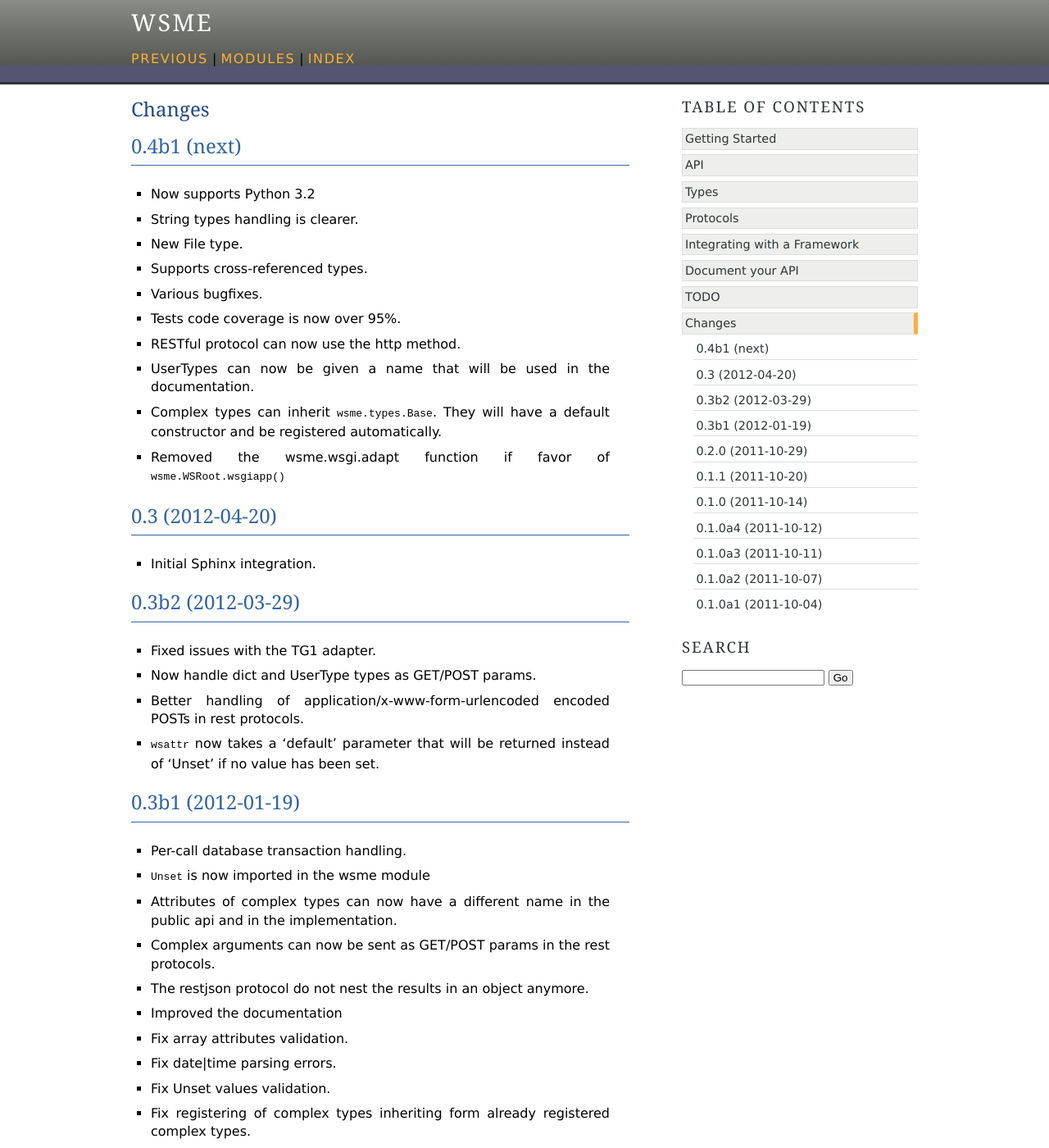
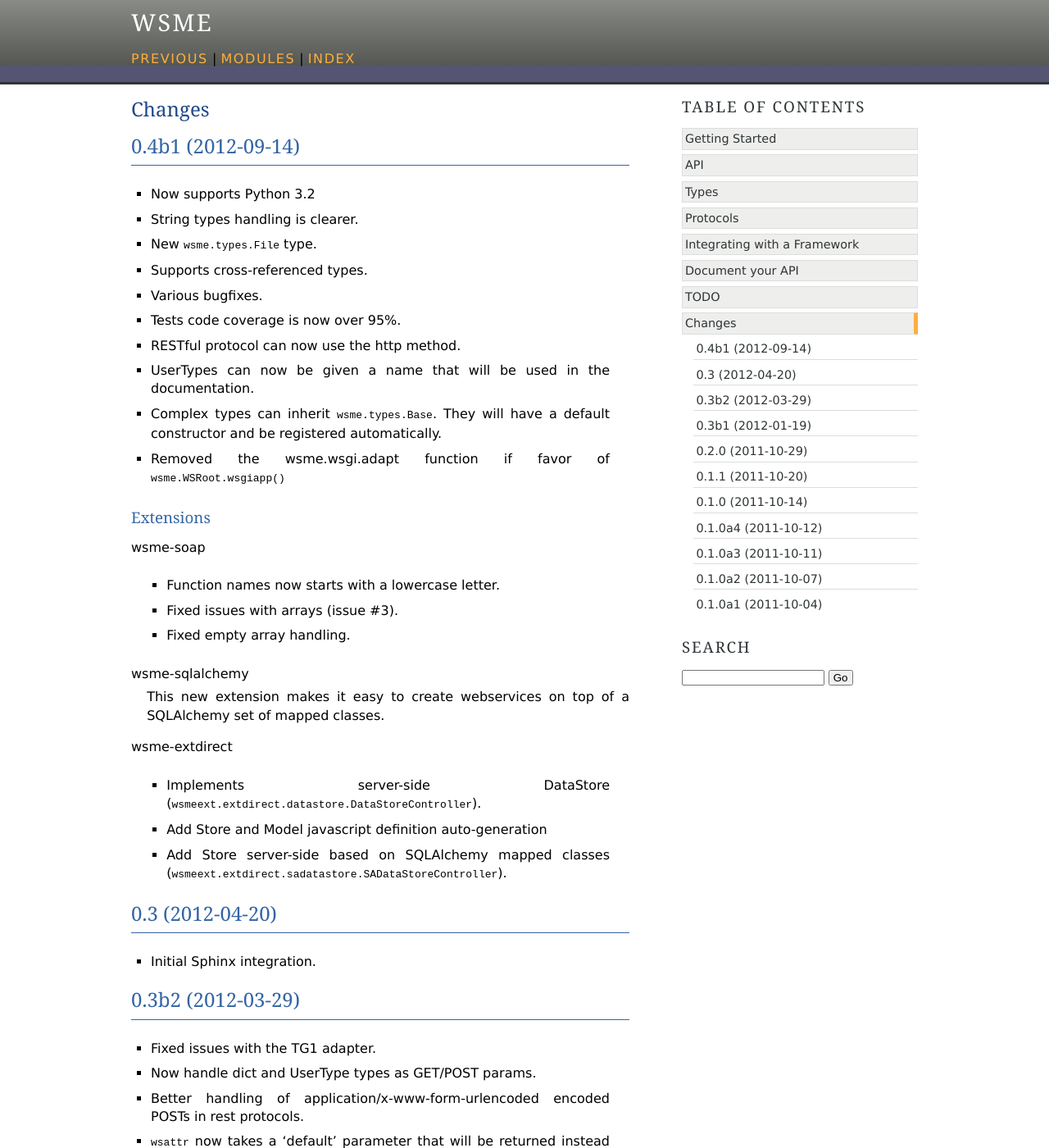
Before and after one commit to openstack-archive/wsme, a Sphinx documentation site: the page built from doc/changes.rst, in a window 1280 px wide and 1400 px high. Shown: the whole window at 82% size. Built offline with Sphinx 7.4.7, drawn with Linux system fonts in a browser that asks for light colours; the version number could not be read and is left out.

Commit message:
Update the change log (preparing release 0.4b1

```diff
--- a/doc/changes.rst
+++ b/doc/changes.rst
@@ -1,14 +1,14 @@
 Changes
 =======
 
-0.4b1 (next)
-------------
+0.4b1 (2012-09-14)
+------------------
 
 *   Now supports Python 3.2
 
 *   String types handling is clearer.
 
-*   New File type.
+*   New :class:`wsme.types.File` type.
 
 *   Supports cross-referenced types.
 
@@ -26,6 +26,30 @@
 
 *   Removed the wsme.wsgi.adapt function if favor of
     :meth:`wsme.WSRoot.wsgiapp`
+
+Extensions
+~~~~~~~~~~
+
+wsme-soap
+    *   Function names now starts with a lowercase letter.
+
+    *   Fixed issues with arrays (issue #3).
+
+    *   Fixed empty array handling.
+
+
+wsme-sqlalchemy
+    This new extension makes it easy to create webservices on top
+    of a SQLAlchemy set of mapped classes.
+
+wsme-extdirect
+    *   Implements server-side DataStore
+        (:class:`wsmeext.extdirect.datastore.DataStoreController`).
+
+    *   Add Store and Model javascript definition auto-generation
+
+    *   Add Store server-side based on SQLAlchemy mapped classes
+        (:class:`wsmeext.extdirect.sadatastore.SADataStoreController`).
 
 0.3 (2012-04-20)
 ----------------
```
